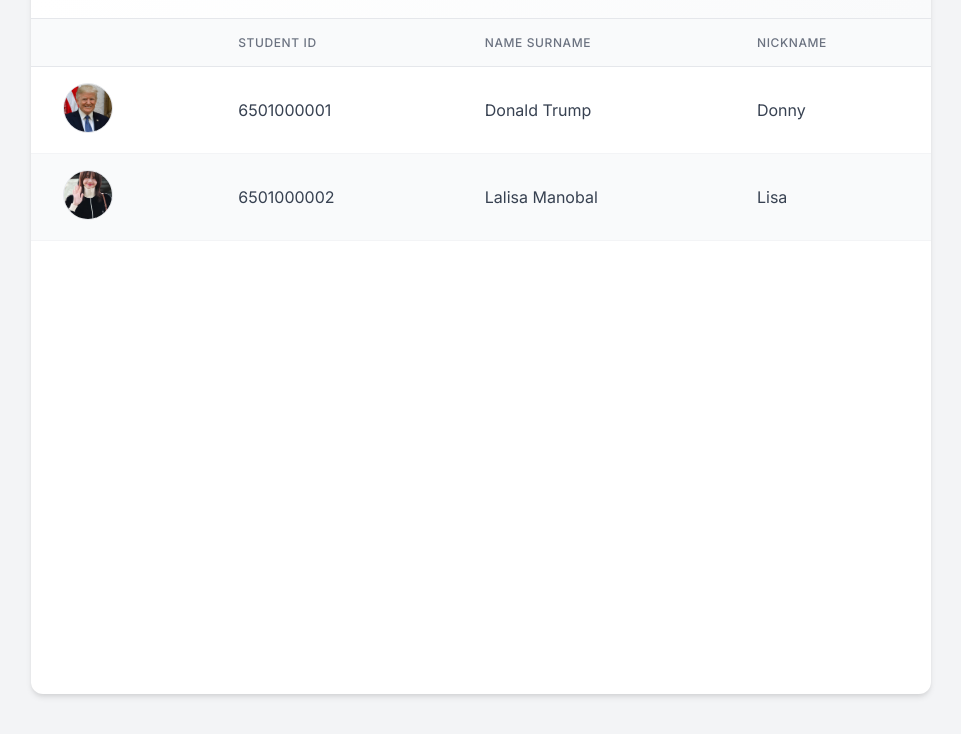
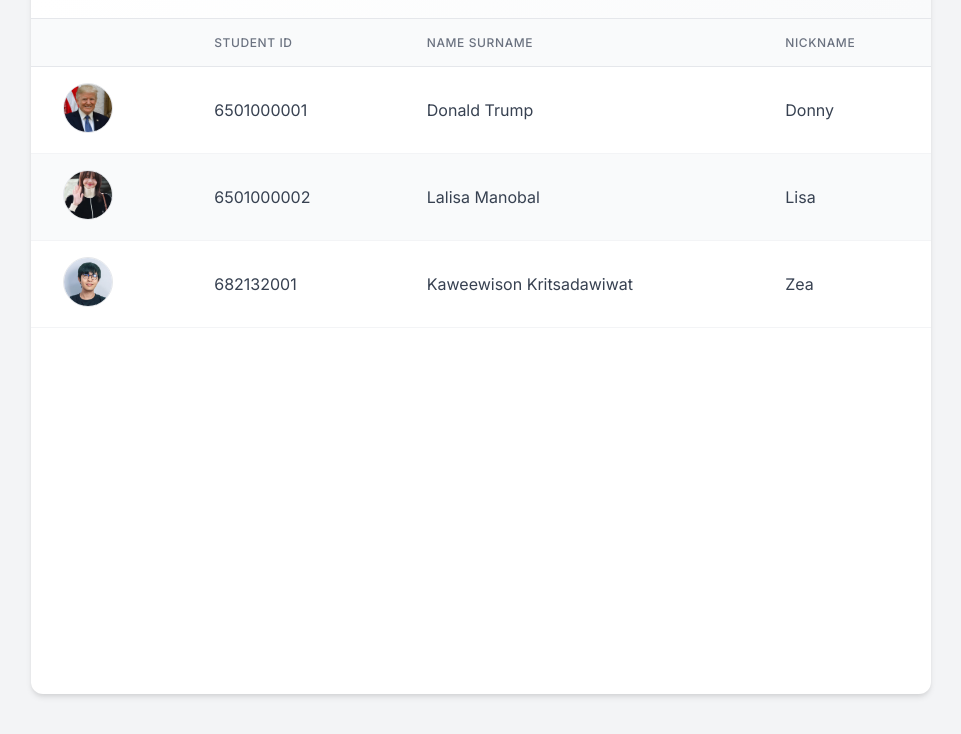
Before and after one commit to chartchai/713-2025-Student-Catalog, a plain HTML site: page docs/index.html in a window 1280 px wide. Shown: the part 146-880 px from the top of the page, without its empty margins (159-1120 px from the left). Drawn offline with Linux system fonts and the light colour scheme.

Commit message:
zea edit

```diff
--- a/docs/index.html
+++ b/docs/index.html
@@ -25,6 +25,7 @@
                 </tr>
             </thead>
             <tbody>
+
                 <!-- Example Student 1 -->
                 <tr>
                     <td data-label="Avatar" class="avatar-cell">
@@ -46,6 +47,14 @@
                 </tr>
 
                 <!-- Copy this row to add a new student -->
+                <tr>
+                    <td data-label="Avatar" class="avatar-cell">
+                        <img src="assets/zea.png" alt="New Student Avatar" class="avatar-img">
+                    </td>
+                    <td data-label="Student ID">682132001</td>
+                    <td data-label="Name Surname">Kaweewison Kritsadawiwat</td>
+                    <td data-label="Nickname">Zea</td>
+                </tr>
                 <!--
             <tr>
                 <td data-label="Avatar" class="avatar-cell">
```
Also changed, not shown: docs/assets/zea.png (added).
